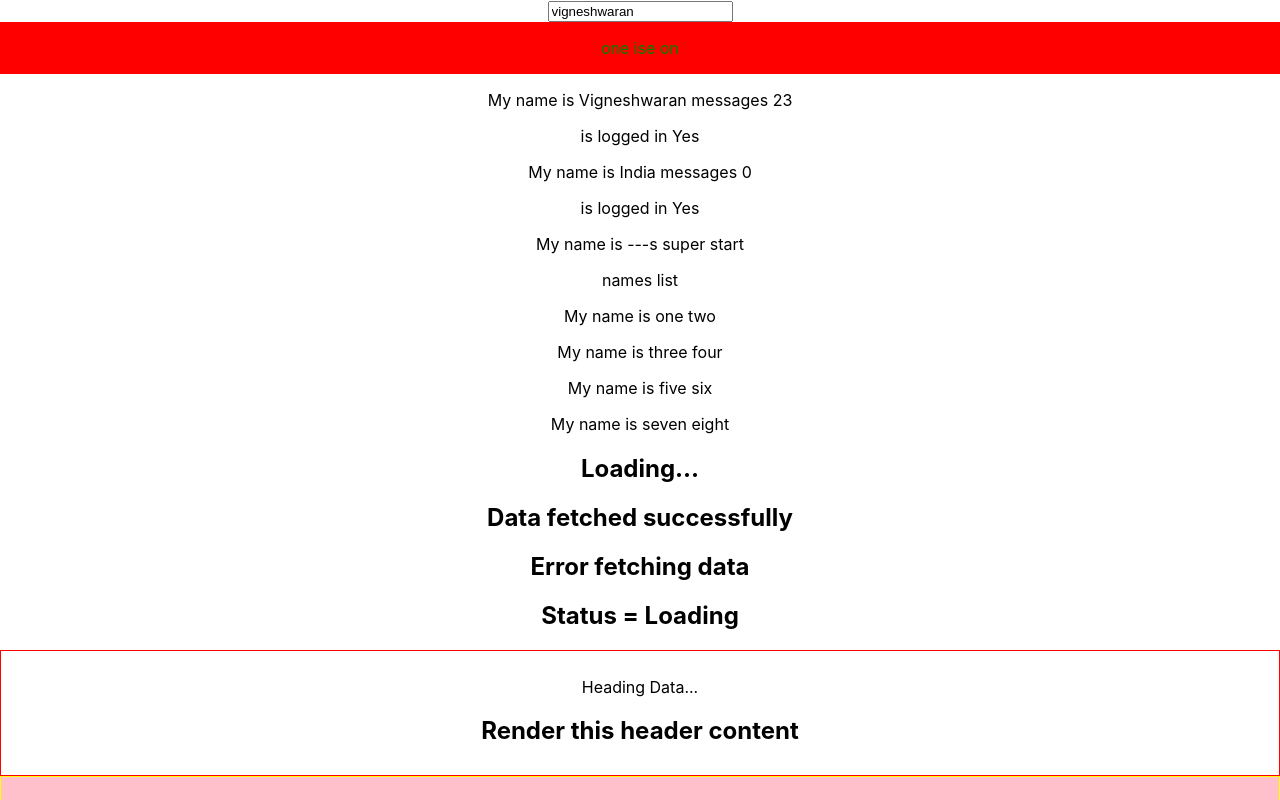
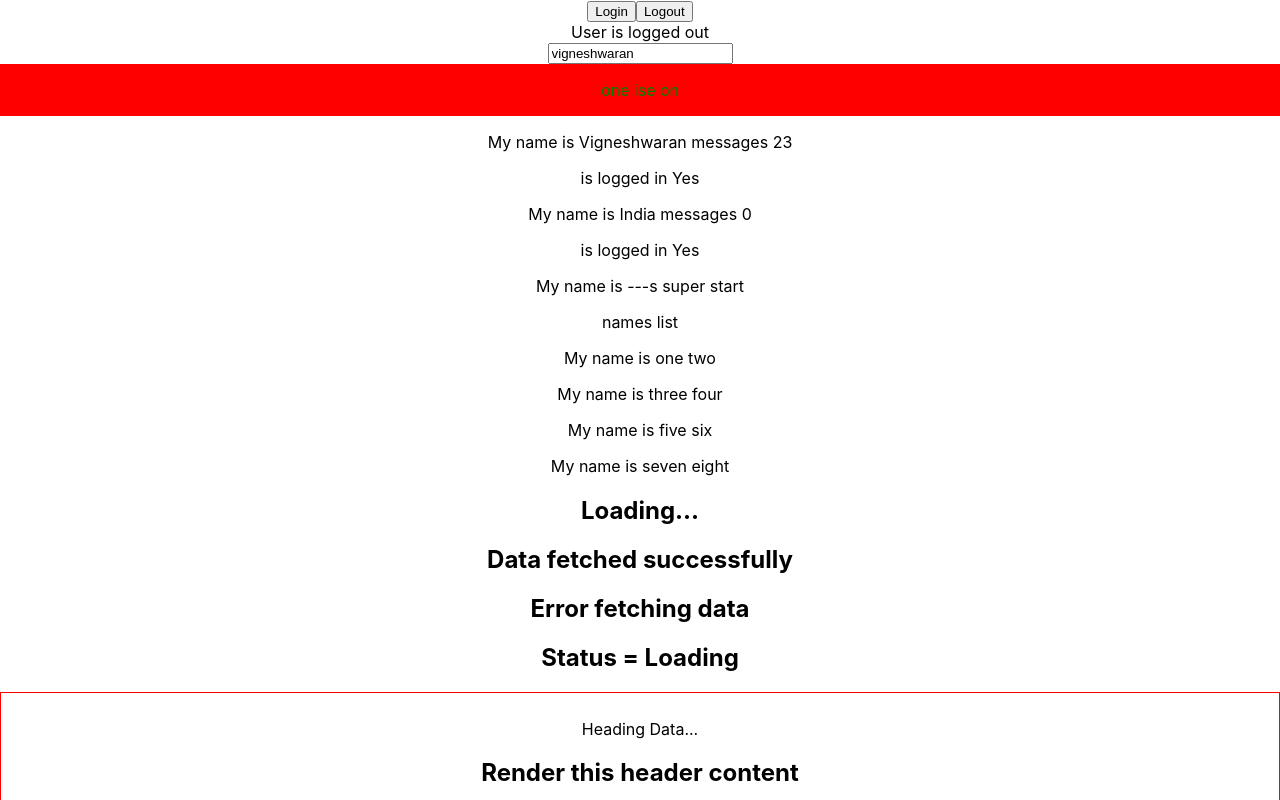
Before and after one commit to vigneshwaran-chandrasekaran/react-17-typescript, a React (Create React App) app: page / in a window 1280 px wide. Shown: the top 800 px of the page. Built offline with nearby package versions, Linux system fonts and the light colour scheme.

Commit message:
basic useState testing function added to test inbuilt type checking

```diff
--- a/src/App.tsx
+++ b/src/App.tsx
@@ -9,6 +9,7 @@
 import Person from "./components/Person";
 import PersonList from "./components/PersonList";
 import Status from "./components/Status";
+import LoggeddIn from "./state/LoggeddIn";
 
 /**
  * use type for applications,
@@ -45,6 +46,7 @@
 
   return (
     <div className="App">
+      <LoggeddIn />
       <Input
         value="vigneshwaran"
         handleChange={(event) => {
--- /dev/null
+++ b/src/state/LoggeddIn.tsx
@@ -0,0 +1,21 @@
+import { useState } from "react";
+
+export default function LoggeddIn() {
+  const [isLoggedIn, setIsLoggedIn] = useState(false);
+
+  const handleLogin = () => {
+    setIsLoggedIn(true);
+  };
+
+  const handleLogout = () => {
+    setIsLoggedIn(false);
+  };
+
+  return (
+    <div>
+      <button onClick={handleLogin}>Login</button>
+      <button onClick={handleLogout}>Logout</button>
+      <div>User is {isLoggedIn ? "logged in" : "logged out"} </div>
+    </div>
+  );
+}
```
